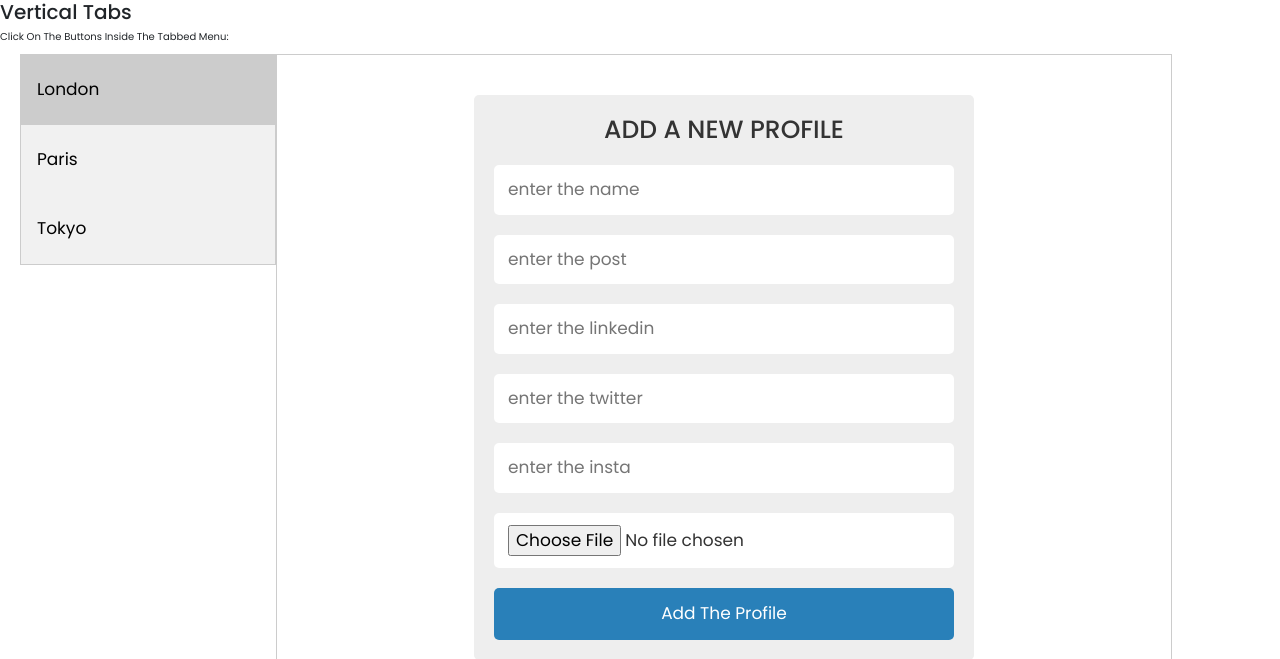
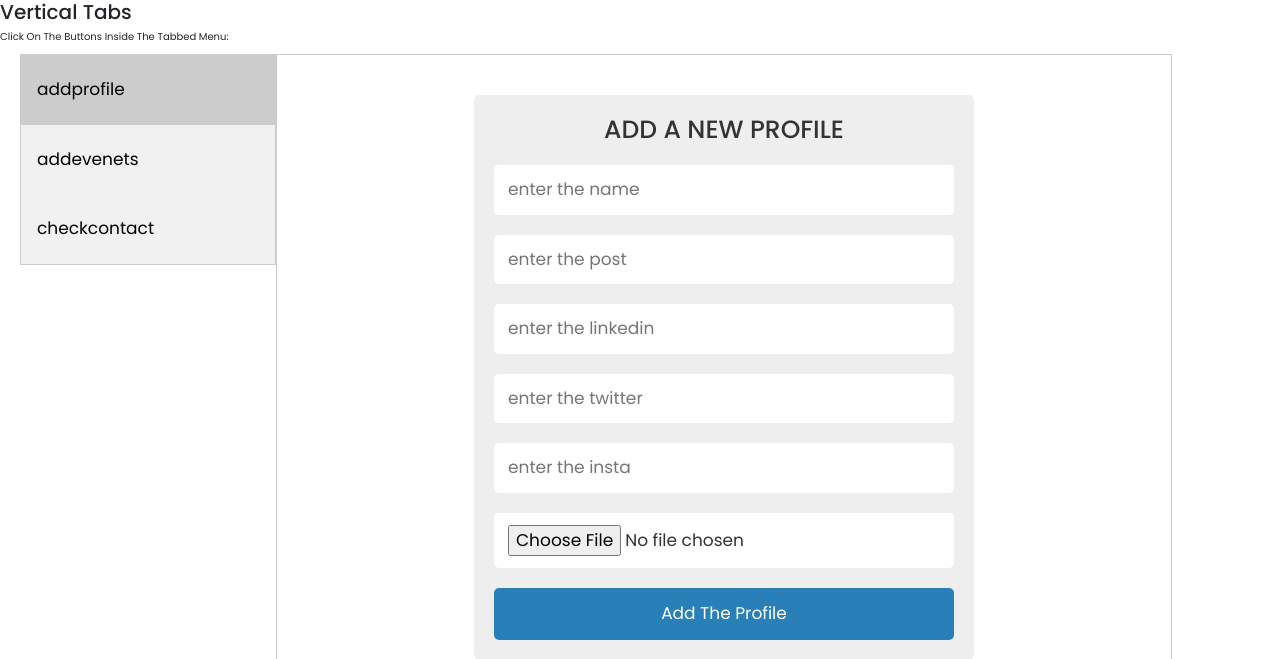
Before and after one commit to prajaktatipugade/MLSA, a PHP site: page /admin.php in a window 1280 px wide. Shown: the top 659 px of the page. Run offline with PHP 8.4, Linux system fonts and the light colour scheme; data that the repository does not hold is empty; some libraries are stand-ins or nearby versions.

Commit message:
first commit

```diff
--- a/admin.php
+++ b/admin.php
@@ -57,9 +57,9 @@ body {font-family: "Lato", sans-serif; height:100%,}
 <p>Click on the buttons inside the tabbed menu:</p>
 
 <div class="tab">
-  <button class="tablinks" onclick="openCity(event, 'addprofile')" id="defaultOpen">London</button>
-  <button class="tablinks" onclick="openCity(event, 'addevents')">Paris</button>
-  <button class="tablinks" onclick="openCity(event, 'checkcontact')">Tokyo</button>
+  <button class="tablinks" onclick="openCity(event, 'addprofile')" id="defaultOpen">addprofile</button>
+  <button class="tablinks" onclick="openCity(event, 'addevents')">addevenets</button>
+  <button class="tablinks" onclick="openCity(event, 'checkcontact')">checkcontact</button>
 </div>
 
 <div id="addprofile" class="tabcontent">
--- a/profile.php
+++ b/profile.php
@@ -21,7 +21,6 @@
    <meta name="keywords" content="">
    <meta name="description" content="">
    <meta name="author" content="">
-
    <link rel="stylesheet" type="text/css" href="profile.css">
 
 </head>
```
